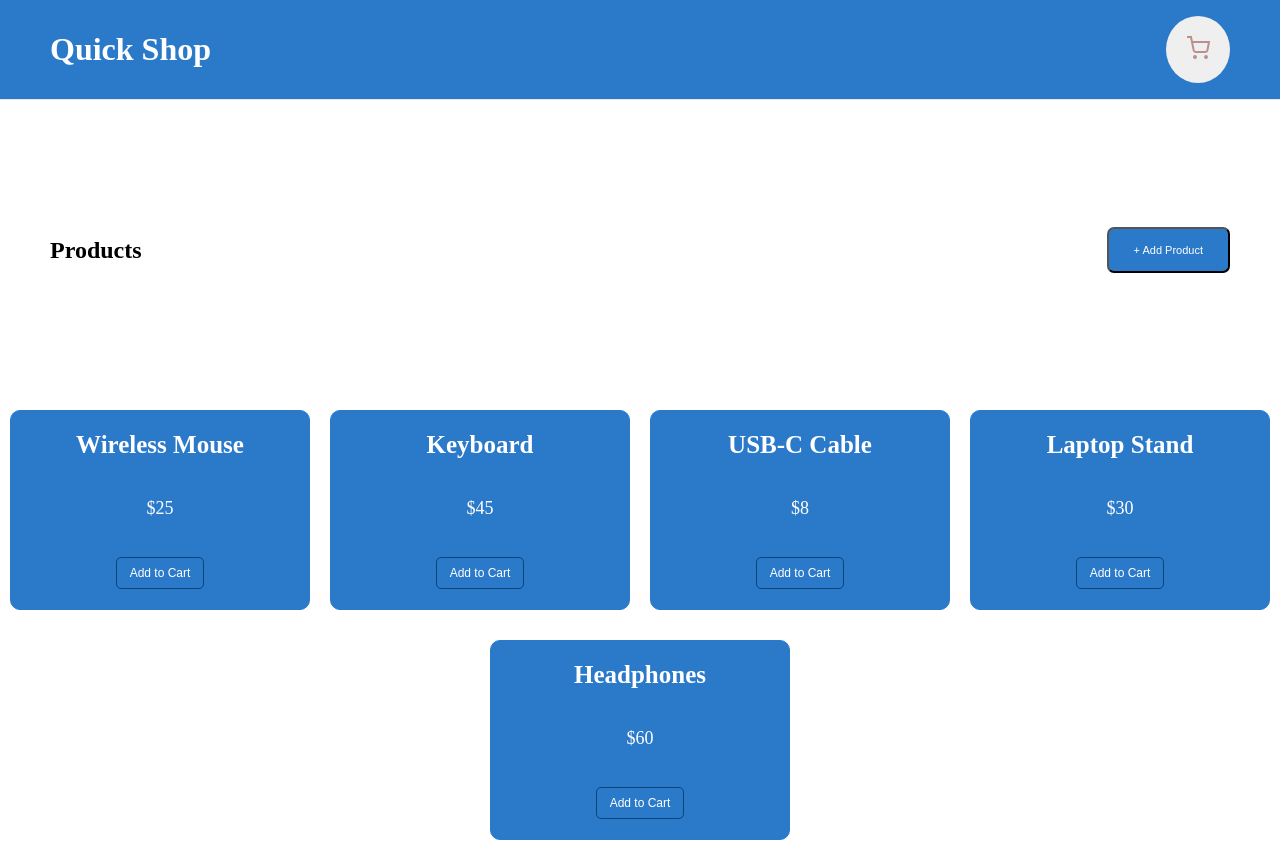
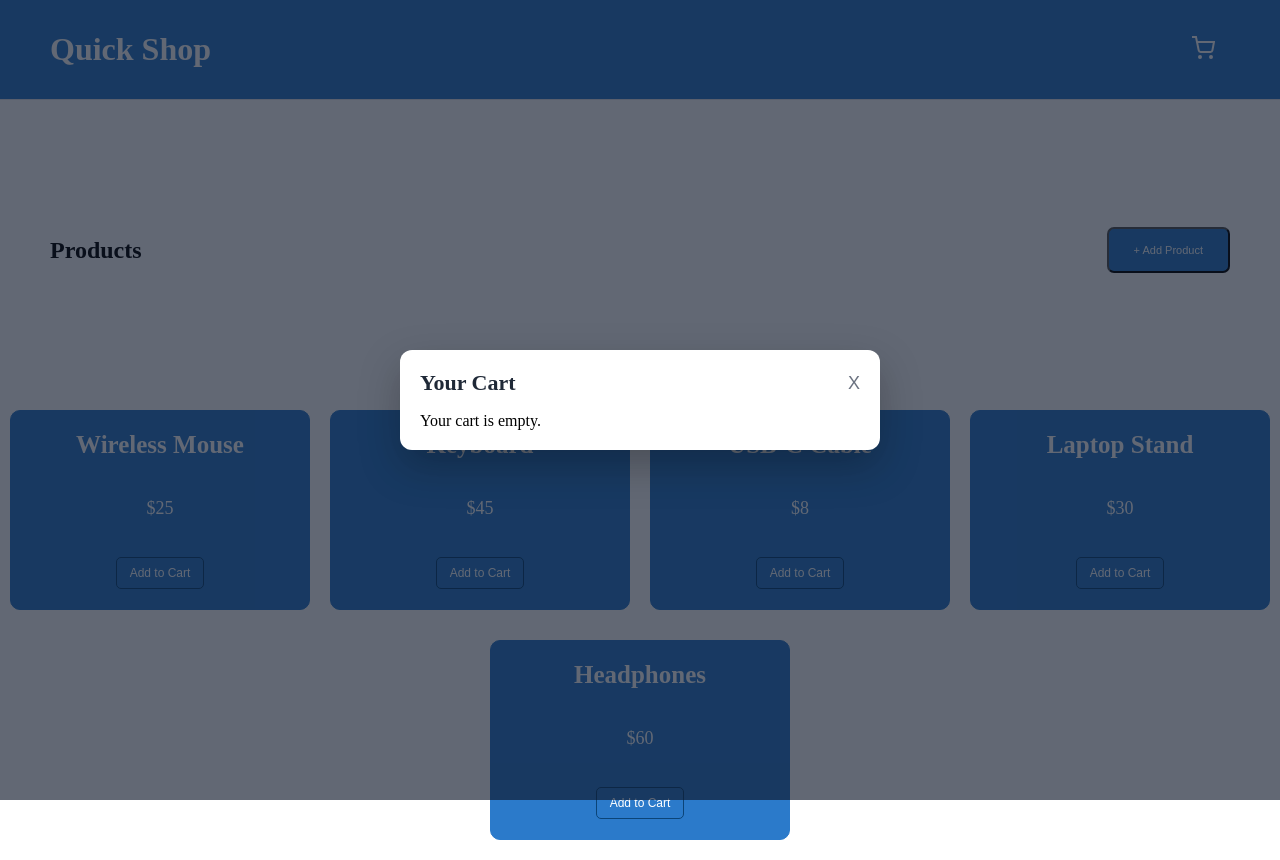
Before and after one commit to Shahzaib786c/Shopping-Cart, a React (Vite) app in the folder Shoppy-Cart/: page / in a window 1280 px wide. Both pictures are taken after a click on the button 1198 px from the left and 49 px from the top of the page. Built offline with nearby package versions, Linux system fonts and the light colour scheme.

Commit message:
Cart position Done and Add cart item Successfullly

```diff
--- a/Shoppy-Cart/src/App.css
+++ b/Shoppy-Cart/src/App.css
@@ -17,29 +17,36 @@
 /* // cart button setting // */
 .cart-btn {
   position: relative;
-  padding: 20px 20px;
-  color: rosybrown;
+  padding: 12px 14px;
+  color: white;
   border-radius: 50%;
   align-items: center;
   cursor: pointer;
-  border: white;
+  border: 1px solid transparent;
+  background: transparent;
 }
 .logo {
   font-size: xx-large;
   color: white;
 }
-.Cart-Btn svg {
+.cart-btn svg {
   color: white;
 }
-/* //positioning abhi krni ha // */
-.Cart-Btn span {
+.cart-btn .badge {
   position: absolute;
   top: -4px;
   right: -5px;
   background-color: red;
+  color: white;
   font-size: 10px;
-  padding: 1px 4px;
+  font-weight: bold;
+  min-width: 18px;
+  height: 18px;
+  padding: 2px 4px;
   border-radius: 50%;
+  display: flex;
+  align-items: center;
+  justify-content: center;
 }
 .product-page {
   width: 100%;
@@ -120,3 +127,118 @@
   background-color: black;
   transition: 0.3s;
 }
+
+.overlay {
+  position: fixed;
+  inset: 0;
+  background: rgba(15, 23, 42, 0.65);
+  display: flex;
+  align-items: center;
+  justify-content: center;
+  padding: 20px;
+  z-index: 1000;
+}
+
+.modal {
+  width: min(90vw, 480px);
+  max-height: 90vh;
+  overflow-y: auto;
+  background: white;
+  border-radius: 12px;
+  box-shadow: 0 16px 40px rgba(0, 0, 0, 0.25);
+  padding: 20px;
+}
+
+.modal-head {
+  display: flex;
+  justify-content: space-between;
+  align-items: center;
+  margin-bottom: 16px;
+}
+
+.modal-head h2 {
+  font-size: 22px;
+  color: #1f2937;
+}
+
+.modal-head button {
+  border: none;
+  background: transparent;
+  font-size: 18px;
+  cursor: pointer;
+  color: #6b7280;
+}
+
+.modal form {
+  display: flex;
+  flex-direction: column;
+  gap: 12px;
+}
+
+.modal input {
+  padding: 10px 12px;
+  border: 1px solid #d1d5db;
+  border-radius: 8px;
+}
+
+.modal button[type="submit"] {
+  padding: 10px 14px;
+  border: none;
+  border-radius: 8px;
+  background-color: #2b7aca;
+  color: white;
+  cursor: pointer;
+}
+
+.modal .error {
+  color: #dc2626;
+  font-size: 14px;
+}
+
+.cart-row {
+  display: grid;
+  grid-template-columns: 1.4fr 1fr 0.8fr auto;
+  align-items: center;
+  gap: 10px;
+  padding: 10px 0;
+  border-bottom: 1px solid #e5e7eb;
+}
+
+.ci-name {
+  font-weight: 600;
+  color: #111827;
+}
+
+.ci-qty {
+  display: flex;
+  align-items: center;
+  gap: 8px;
+}
+
+.ci-qty button,
+.cart-row > button {
+  border: none;
+  background: #2b7aca;
+  color: white;
+  border-radius: 6px;
+  padding: 6px 8px;
+  cursor: pointer;
+}
+
+.ci-price {
+  font-weight: 600;
+  color: #374151;
+}
+
+.modal h3 {
+  margin: 12px 0 8px;
+  color: #111827;
+}
+
+.modal form {
+  margin-top: 8px;
+}
+
+.modal form input {
+  width: 100%;
+}
--- a/Shoppy-Cart/src/App.jsx
+++ b/Shoppy-Cart/src/App.jsx
@@ -48,7 +48,9 @@ function App() {
   });
   return (
     <div>
-      <Navbar cartCount={cartCount} onCartClick={() => setShowCart(true)} />
+      <Navbar
+       cartCount={cartCount}
+       onCartClick={() => setShowCart(true)} />
       <ProductList
         products={products}
         onAddToCart={addToCart}
--- a/Shoppy-Cart/src/Components/Navbar.jsx
+++ b/Shoppy-Cart/src/Components/Navbar.jsx
@@ -1,9 +1,10 @@
 import CartIcon from "./CartIcon";
-const Navbar = (cartCount, onCartClick) => {
+
+const Navbar = ({ cartCount, onCartClick }) => {
   return (
     <nav className="navbar">
       <h1 className="logo">Quick Shop</h1>
-      <button className="cart-btn" onClick={onCartClick}>
+      <button className="cart-btn" onClick={onCartClick} type="button">
         <CartIcon />
         {cartCount > 0 && <span className="badge">{cartCount}</span>}
       </button>
```
